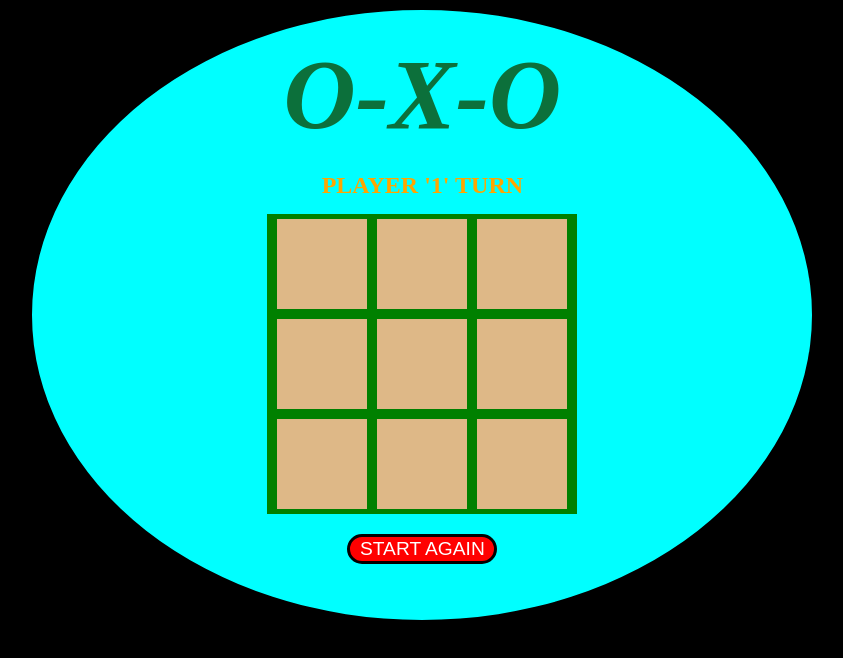
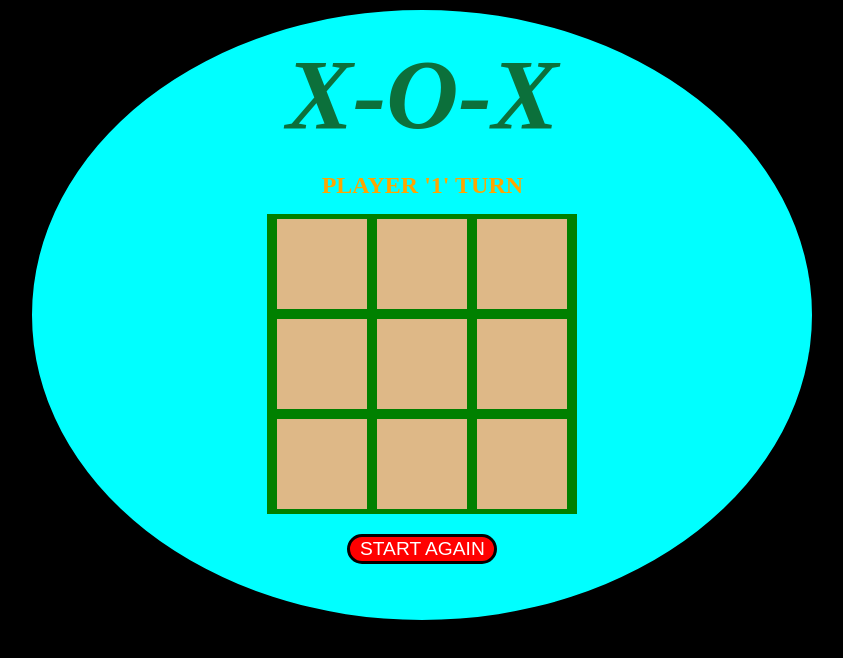
Before and after one commit to BALAKASACHITH/X-O-X, a plain HTML site: page index.html in a window 1280 px wide. Shown: the whole page, without its empty margins (208-1051 px from the left). Drawn offline with Linux system fonts and the light colour scheme.

Commit message:
title logo changed

```diff
--- a/index.html
+++ b/index.html
@@ -8,7 +8,7 @@
 </head>
 <body>
     <div class="game">
-        <h1 class="gt">O-X-O</h1>
+        <h1 class="gt">X-O-X</h1>
         <h2 class="info">PLAYER '1' TURN</h2>
         <div class="boxm">
             <button class="box i1"></button>
```
